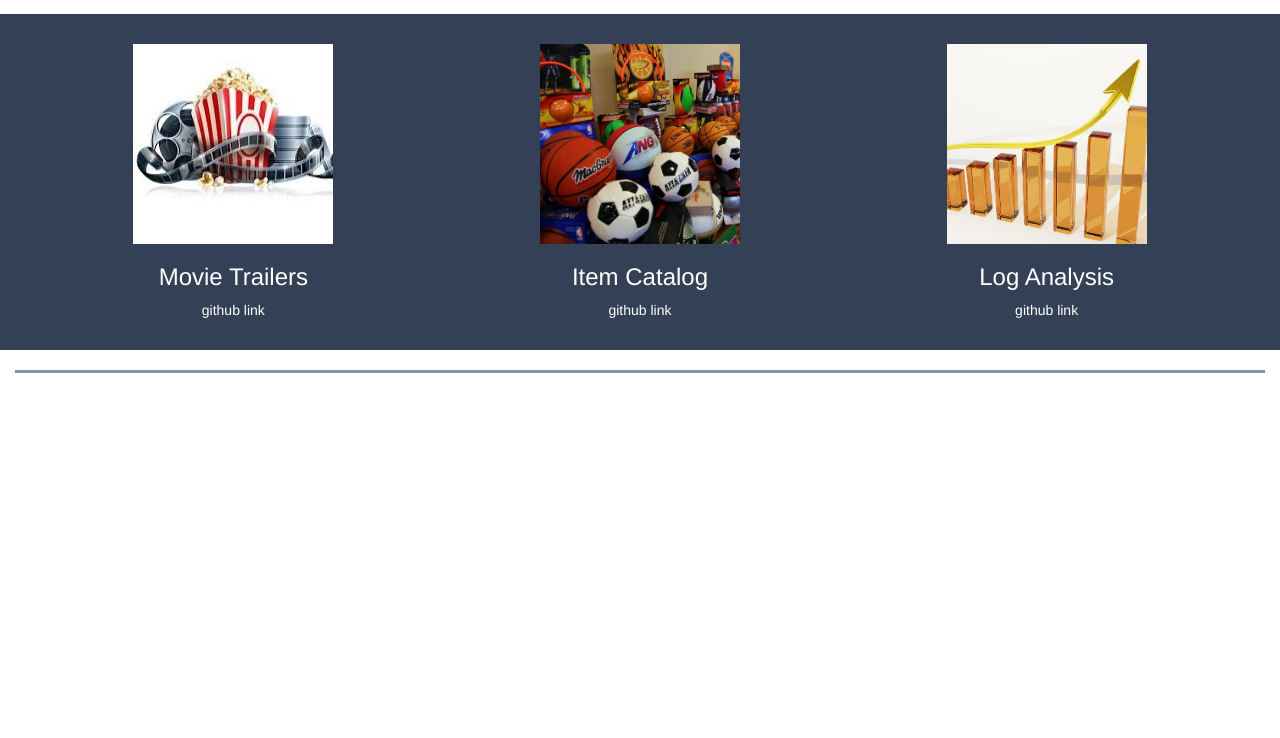
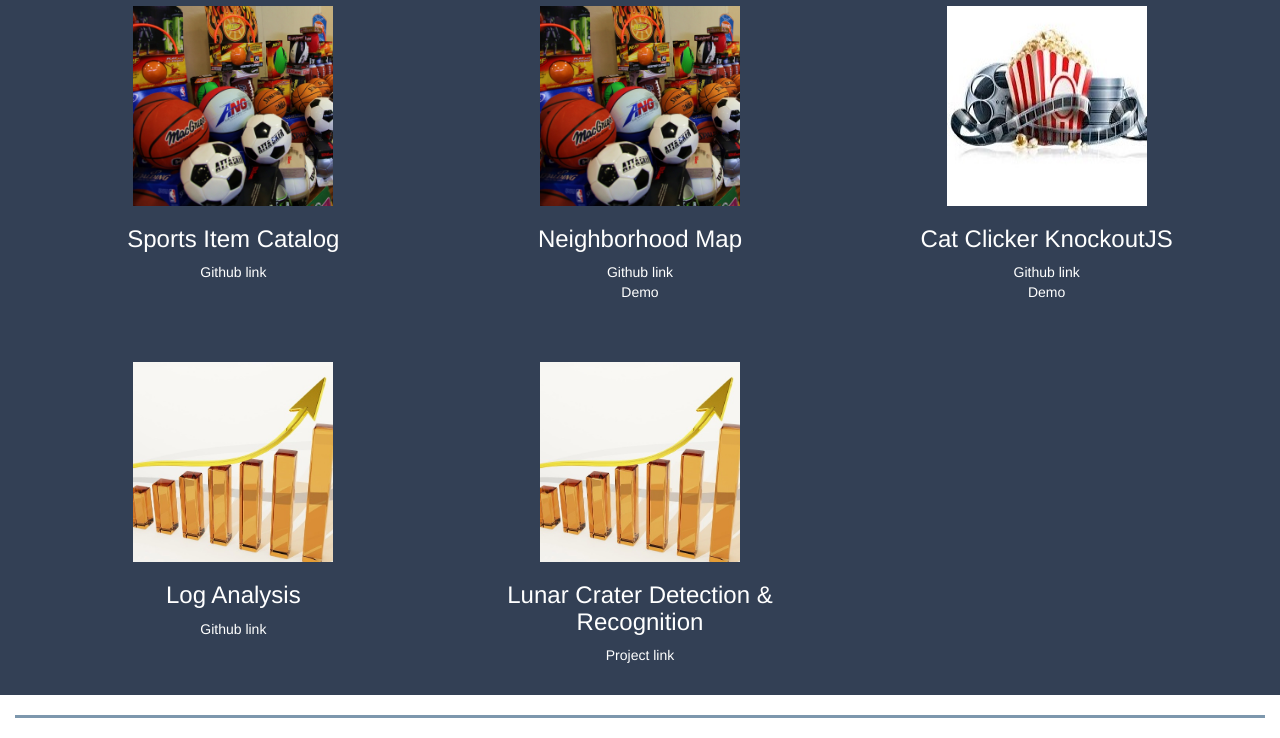
Before and after one commit to albertnoble/Portfolio-Site, a plain HTML site: page index.html in a window 1280 px wide. Shown: the part 535-1273 px from the top of the page. Before the commit the page ends 928 px from the top, so only its background shows below. Drawn offline with nearby package versions, Linux system fonts and the light colour scheme.

Commit message:
feat: Edit project links

```diff
--- a/index.html
+++ b/index.html
@@ -19,7 +19,6 @@
 			</div>
 			<div class="col-sm-8">
 				<h1 class="name">Alberto Serrano</h1>
-				<h2 class="name">Front-End Ninja</h2>
 			</div>
 		</div>
 
@@ -47,19 +46,33 @@
 
 		<div class="row project-banner">
 			<article class="col-sm-4">
-				<img class="project-image" src="images/movies.jpg" alt="image">
-				<h3>Movie Trailers</h3>
-				<a href="https://github.com/albertnoble/Movie-Trailers-Site">github link</a>
+				<img class="project-image" src="images/sports.jpg" alt="image">
+				<h3>Sports Item Catalog</h3>
+				<a href="https://github.com/albertnoble/Item-Catalog">Github link</a>
 			</article>
 			<article class="col-sm-4">
 				<img class="project-image" src="images/sports.jpg" alt="image">
-				<h3>Item Catalog</h3>
-				<a href="https://github.com/albertnoble/Item-Catalog">github link</a>
+				<h3>Neighborhood Map</h3>
+				<a href="https://github.com/albertnoble/Neighborhood-Map">Github link</a><br>
+                <a href="/maps/index.html">Demo</a>
+			</article>
+			<article class="col-sm-4">
+				<img class="project-image" src="images/movies.jpg" alt="image">
+				<h3>Cat Clicker KnockoutJS</h3>
+				<a href="https://github.com/albertnoble/Cat-Clicker-Knockout">Github link</a><br>
+                <a href="/cats-knockout/index.html">Demo</a>
+			</article>
+		</div>
+        <div class="row project-banner">
+			<article class="col-sm-4">
+				<img class="project-image" src="images/log.jpg" alt="image">
+				<h3>Log Analysis</h3>
+				<a href="https://github.com/albertnoble/Log-Analysis">Github link</a>
 			</article>
 			<article class="col-sm-4">
 				<img class="project-image" src="images/log.jpg" alt="image">
-				<h3>Log Analysis</h3>
-				<a href="https://github.com/albertnoble/Log-Analysis">github link</a>
+				<h3>Lunar Crater Detection & Recognition</h3>
+				<a href="http://csns.calstatela.edu/department/cs/project/view?id=4741765">Project link</a>
 			</article>
 		</div>
 
```
